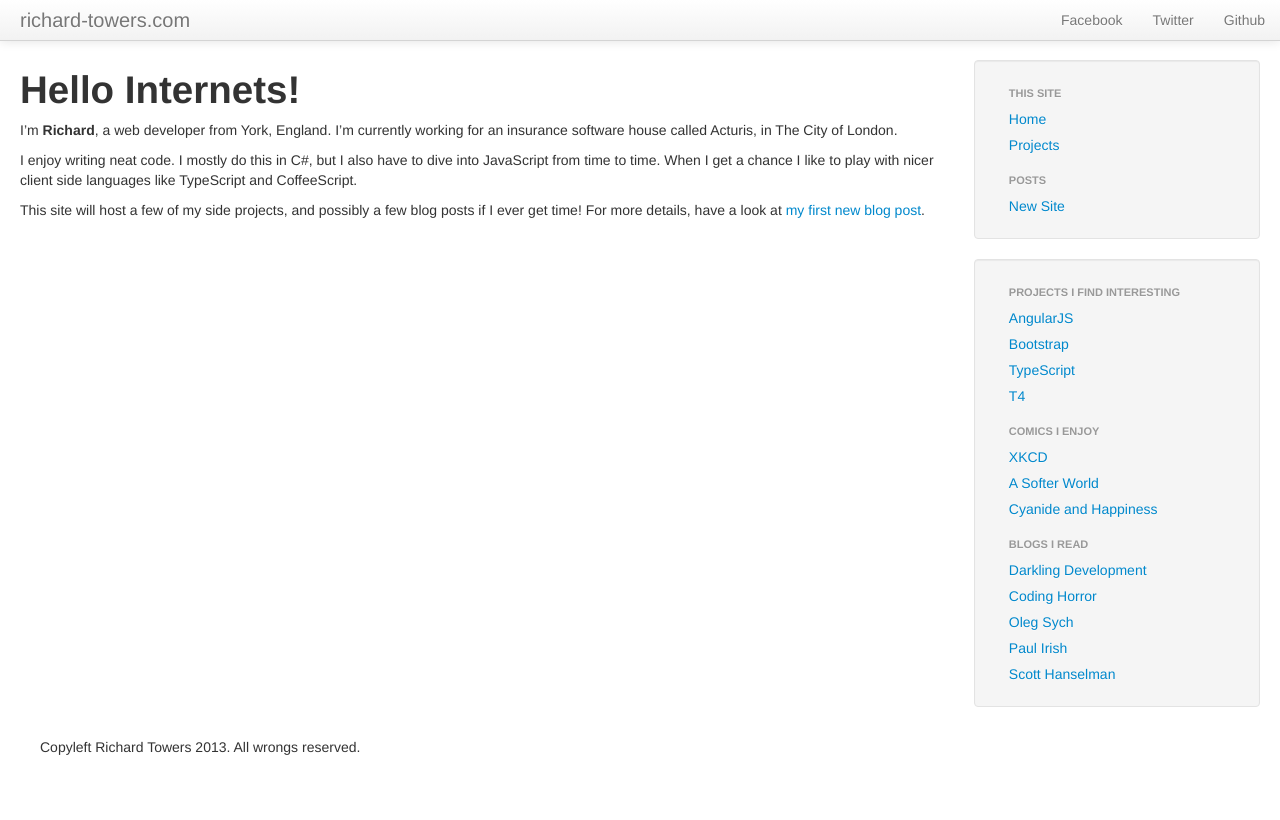
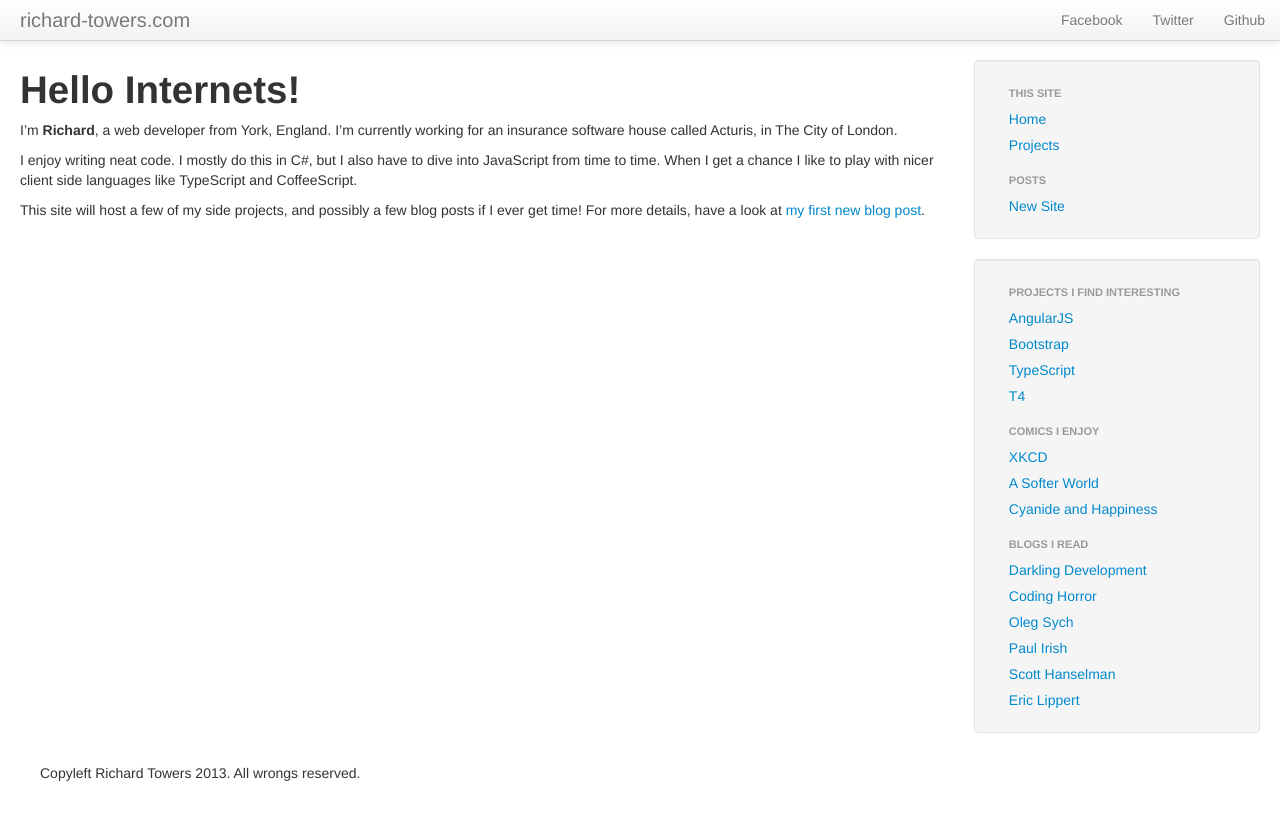
Before and after one commit to richardTowers/richardtowers.github.com, a Jekyll site: the page built from index.md, in a window 1280 px wide. Shown: the top 820 px of the page. Built offline with Jekyll 4.4.1, drawn with Linux system fonts in a browser that asks for light colours; Markdown is read by kramdown in place of the engine named in the settings.

Commit message:
Update _layouts/default.html

```diff
--- a/_layouts/default.html
+++ b/_layouts/default.html
@@ -56,6 +56,7 @@
 							<li><a href="http://www.olegsych.com/">Oleg Sych</a></li>
 							<li><a href="http://paulirish.com/">Paul Irish</a></li>
 							<li><a href="http://www.hanselman.com/blog/">Scott Hanselman</a></li>
+							<li><a href="http://blogs.msdn.com/b/ericlippert/">Eric Lippert</a></li>
 						</ul>
 					</div>
 				</div>
```
